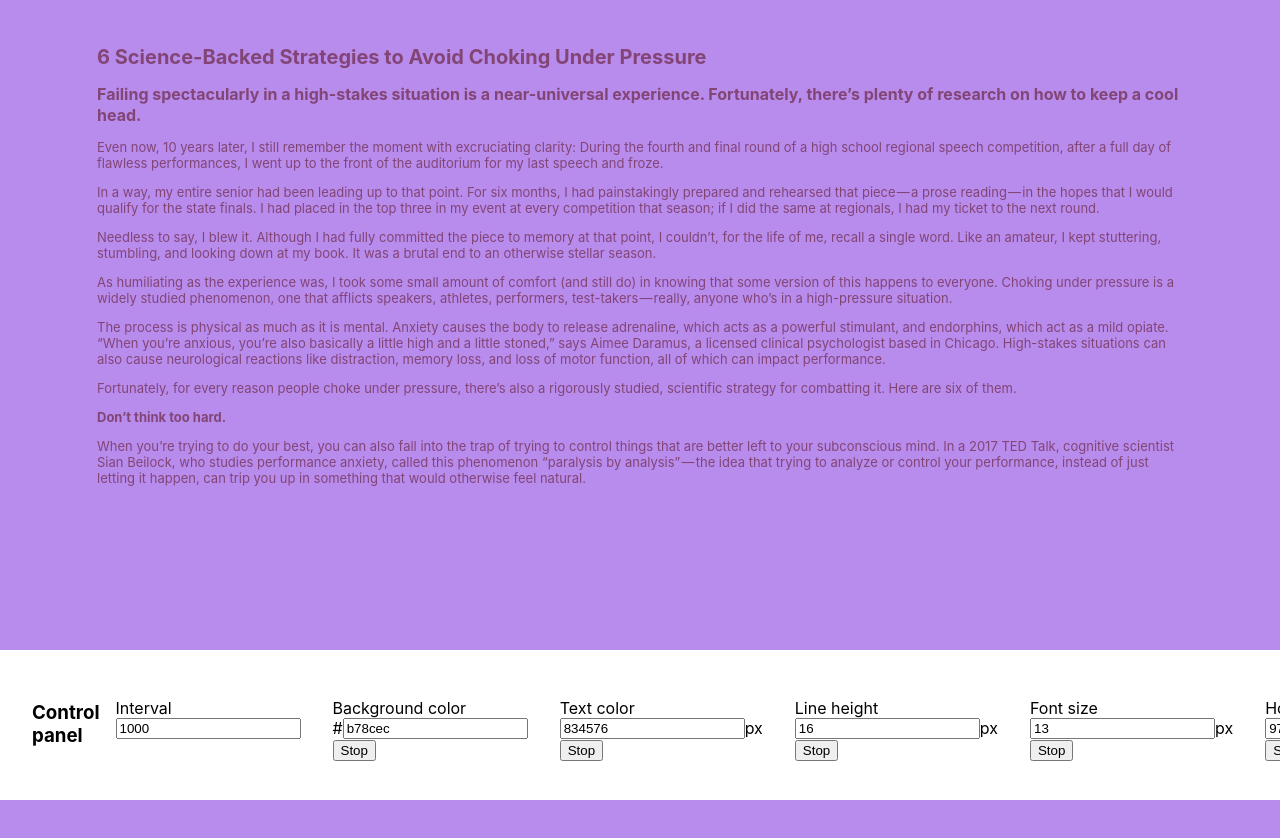
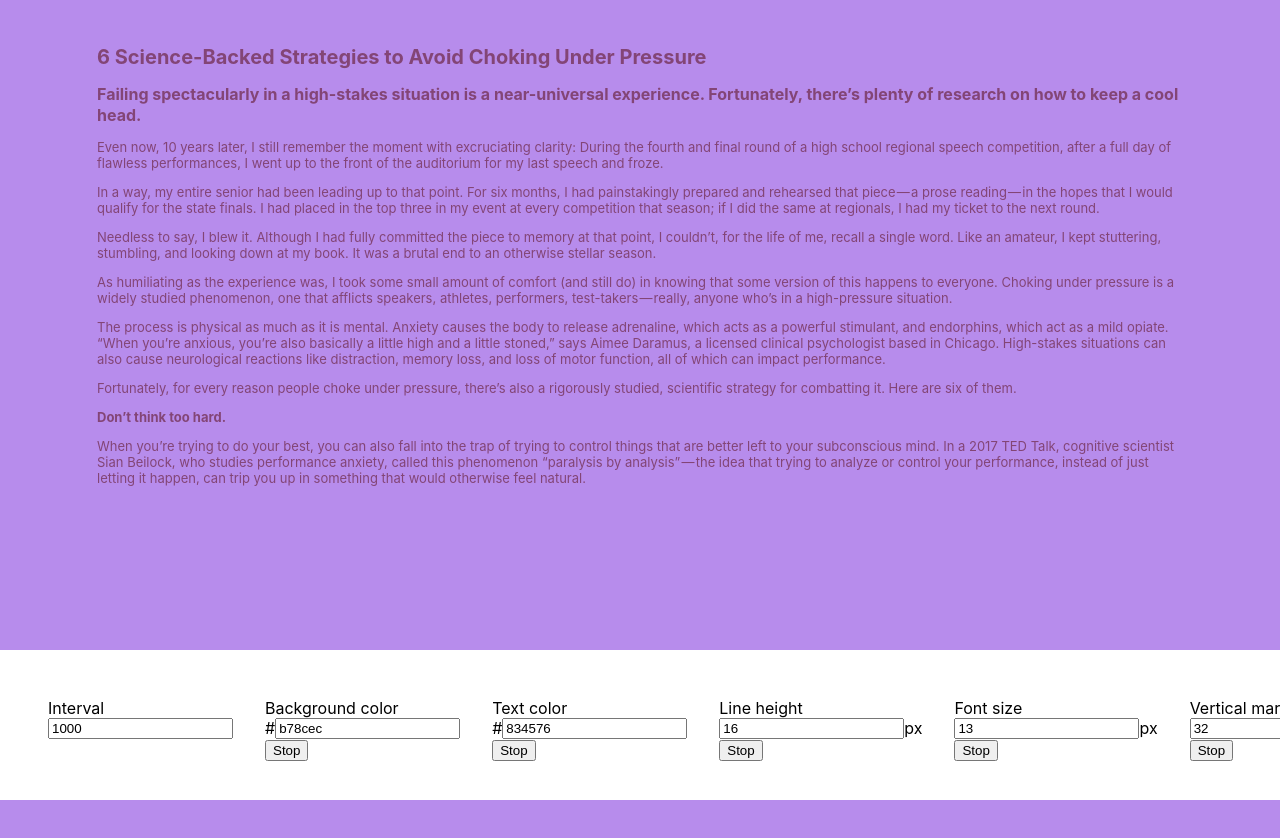
Before and after one commit to chriscain/theme-generator, a React (Create React App) app: page / in a window 1280 px wide. Shown: the top 838 px of the page. Built offline with nearby package versions, Linux system fonts and the light colour scheme.

Commit message:
Add color picker, a few more options

```diff
--- a/src/App.js
+++ b/src/App.js
@@ -32,6 +32,7 @@ export class App extends React.Component<Props, State> {
             lineHeight: lineHeight,
             textColor: generateRandomHex(),
             horizontalMargin: generateRandomNumberInRange(32, 128),
+            verticalMargin: 32,
             stoppedControls: [],
         };
     }
@@ -60,6 +61,7 @@ export class App extends React.Component<Props, State> {
                     lineHeight={this.state.lineHeight}
                     textColor={this.state.textColor}
                     horizontalMargin={this.state.horizontalMargin}
+                    verticalMargin={this.state.verticalMargin}
                 />
                 <Controls
                     interval={this.state.interval}
@@ -68,6 +70,7 @@ export class App extends React.Component<Props, State> {
                     lineHeight={this.state.lineHeight}
                     textColor={this.state.textColor}
                     horizontalMargin={this.state.horizontalMargin}
+                    verticalMargin={this.state.verticalMargin}
                     onChange={this.handleChange}
                     onToggleActiveState={this.handleToggleActiveState}
                     stoppedControls={this.state.stoppedControls}
@@ -105,6 +108,11 @@ export class App extends React.Component<Props, State> {
             )
                 ? this.state.horizontalMargin
                 : generateRandomNumberInRange(32, 128),
+            verticalMargin: this.state.stoppedControls.includes(
+                'verticalMargin'
+            )
+                ? this.state.verticalMargin
+                : 32,
         });
     };
 
--- a/src/content/content.js
+++ b/src/content/content.js
@@ -9,6 +9,7 @@ type Props = {
     fontSize: number,
     lineHeight: number,
     horizontalMargin: number,
+    verticalMargin: number,
 };
 
 export class Content extends React.Component<Props> {
@@ -18,7 +19,9 @@ export class Content extends React.Component<Props> {
         };
 
         const contentContainerStyles = {
-            margin: `32px ${this.props.horizontalMargin}px`,
+            margin: `${this.props.verticalMargin}px ${
+                this.props.horizontalMargin
+            }px`,
         };
 
         const textStyles = {
--- a/src/controls/control.js
+++ b/src/controls/control.js
@@ -1,34 +1,64 @@
 /* @flow */
 
 import React from 'react';
+import {SketchPicker} from 'react-color';
 import styles from './control.module.css';
 
 type Props = {
     name: string,
     label: string,
-    onChange: (name: string, value: string) => void,
+    onChange: (name: string, value: string | number) => void,
     value: string | number,
-    prefix?: string,
-    suffix?: string,
     isStopped: boolean,
     onToggleActiveState: (name: string, newActiveState: boolean) => any,
+
+    // Optional props
+    isPixelValue?: boolean,
+    isColorPicker?: boolean,
     preventStopping?: boolean,
 };
 
-export class Control extends React.Component<Props> {
+type State = {
+    isColorPickerActive: boolean,
+};
+
+export class Control extends React.Component<Props, State> {
+    constructor() {
+        super();
+        this.state = {
+            isColorPickerActive: false,
+        };
+    }
+
     render() {
         return (
             <div className={styles.control}>
                 <label htmlFor={this.props.name}>{this.props.label}</label>
                 <div className={styles['input-container']}>
-                    {this.props.prefix || null}
+                    {this.props.isColorPicker ? <span>#</span> : undefined}
                     <input
-                        onFocus={this.forceStop}
+                        onFocus={this.handleFocus}
                         name={this.props.name}
                         value={this.props.value}
-                        onChange={this.handleChange}
+                        onChange={this.handleInputChange}
                     />
-                    {this.props.suffix || null}
+                    {this.state.isColorPickerActive ? (
+                        <div className={styles['color-picker-container']}>
+                            <div
+                                onClick={() =>
+                                    this.setState({isColorPickerActive: false})
+                                }
+                                className={styles['color-picker-blurrer']}
+                            />
+                            <SketchPicker
+                                color={this.props.value}
+                                onChangeComplete={this.handleColorChange}
+                            />
+                        </div>
+                    ) : (
+                        undefined
+                    )}
+                    {this.props.isPixelValue ? <span>px</span> : undefined}
                 </div>
                 {this.props.preventStopping ? (
                     undefined
@@ -41,12 +71,23 @@ export class Control extends React.Component<Props> {
         );
     }
 
-    handleChange = (e: SyntheticInputEvent<*>) => {
-        this.props.onChange(this.props.name, e.target.value);
+    handleColorChange = (color: {hex: string}) => {
+        this.props.onChange(this.props.name, color.hex.slice(1, 7));
     };
 
-    forceStop = () => {
+    handleInputChange = (e: SyntheticInputEvent<*>) => {
+        const value = this.props.isPixelValue
+            ? Number(e.target.value)
+            : e.target.value;
+        this.props.onChange(this.props.name, value);
+    };
+
+    handleFocus = () => {
         this.props.onToggleActiveState(this.props.name, true);
+
+        if (this.props.isColorPicker) {
+            this.setState({isColorPickerActive: true});
+        }
     };
 
     handleStop = () => {
--- a/src/controls/control.module.css
+++ b/src/controls/control.module.css
@@ -4,5 +4,20 @@
 }
 
 .input-container {
+    position: relative;
     display: flex;
 }
+
+.color-picker-container {
+    position: absolute;
+    background-color: white;
+    bottom: 40px;
+}
+
+.color-picker-blurrer {
+    position: fixed;
+    top: 0;
+    left: 0;
+    right: 0;
+    bottom: 0;
+}
--- a/src/controls/controls.js
+++ b/src/controls/controls.js
@@ -11,6 +11,7 @@ type Props = {
     lineHeight: number,
     fontSize: number,
     horizontalMargin: number,
+    verticalMargin: number,
     onChange: (key: string, value: any) => void,
     stoppedControls: string[],
     onToggleActiveState: (name: string, newActiveState: boolean) => void,
@@ -20,7 +21,6 @@ export class Controls extends React.Component<Props> {
     render() {
         return (
             <div className={styles.controls}>
-                <h3>Control panel</h3>
                 <Control
                     name="interval"
                     label="Interval"
@@ -39,7 +39,7 @@ export class Controls extends React.Component<Props> {
                     )}
                     onChange={this.handleChange}
                     value={this.props.backgroundColor}
-                    prefix="#"
+                    isColorPicker={true}
                 />
                 <Control
                     name="textColor"
@@ -48,7 +48,7 @@ export class Controls extends React.Component<Props> {
                     isStopped={this.props.stoppedControls.includes('textColor')}
                     onChange={this.handleChange}
                     value={this.props.textColor}
-                    suffix="px"
+                    isColorPicker={true}
                 />
                 <Control
                     name="lineHeight"
@@ -59,7 +59,7 @@ export class Controls extends React.Component<Props> {
                     )}
                     onChange={this.handleChange}
                     value={this.props.lineHeight}
-                    suffix="px"
+                    isPixelValue={true}
                 />
                 <Control
                     name="fontSize"
@@ -68,7 +68,18 @@ export class Controls extends React.Component<Props> {
                     isStopped={this.props.stoppedControls.includes('fontSize')}
                     onChange={this.handleChange}
                     value={this.props.fontSize}
-                    suffix="px"
+                    isPixelValue={true}
+                />
+                <Control
+                    name="verticalMargin"
+                    label="Vertical margin"
+                    onToggleActiveState={this.handleToggleActiveState}
+                    isStopped={this.props.stoppedControls.includes(
+                        'verticalMargin'
+                    )}
+                    onChange={this.handleChange}
+                    value={this.props.verticalMargin}
+                    isPixelValue={true}
                 />
                 <Control
                     name="horizontalMargin"
@@ -79,7 +90,7 @@ export class Controls extends React.Component<Props> {
                     )}
                     onChange={this.handleChange}
                     value={this.props.horizontalMargin}
-                    suffix="px"
+                    isPixelValue={true}
                 />
             </div>
         );
```
Also changed, not shown: package.json (+6 -1 lines), 1 other file (tests, documents, lock files or other folders).
